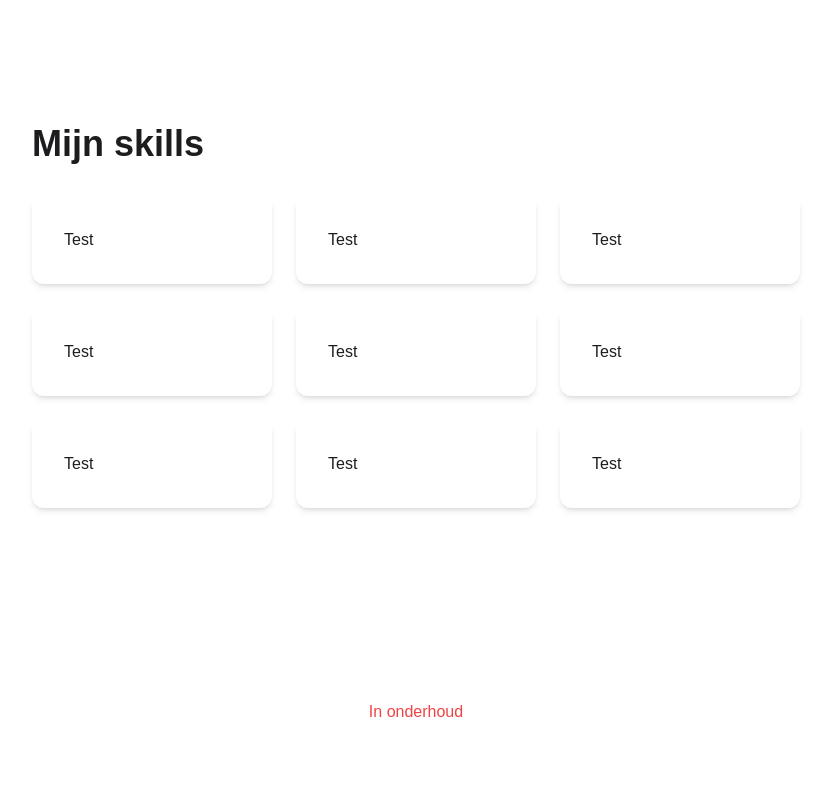
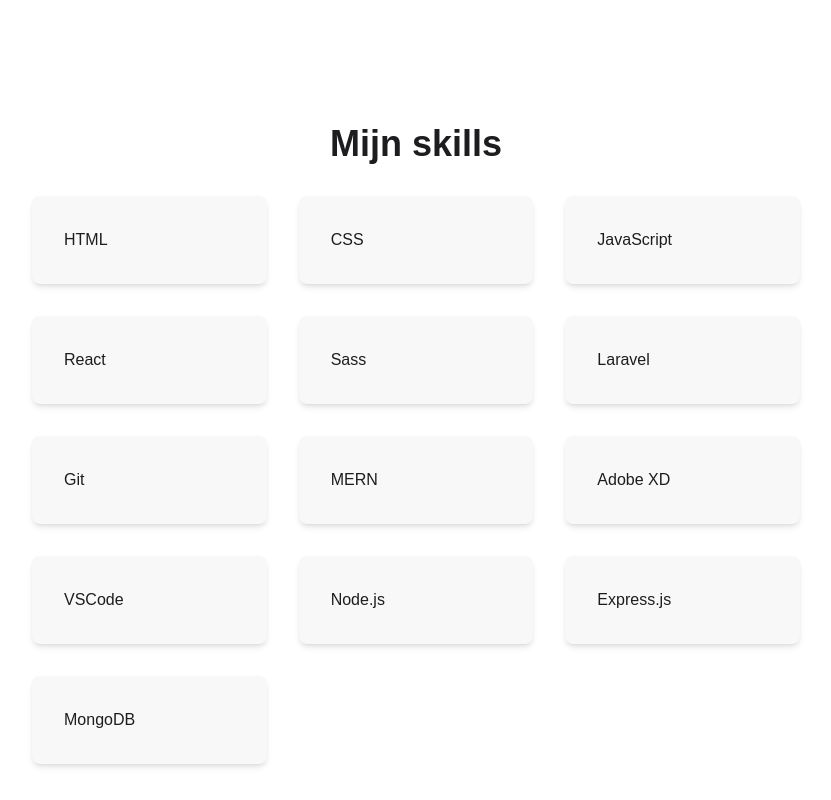
Before and after one commit to joeribreedveld/portfolio-website-v4, a Next.js app: page /about in a window 1280 px wide. Shown: the part 480-1280 px from the top of the page, without its empty margins (224-1055 px from the left). Built offline with nearby package versions, Linux system fonts and the light colour scheme.

Commit message:
feat(skills): skill array map and gray widgets

```diff
--- a/pages/about.tsx
+++ b/pages/about.tsx
@@ -1,13 +1,17 @@
 // Imports
 import type { NextPage } from "next"
-import { FaArrowRight } from "react-icons/fa"
+import skills from "../public/json/skills.json"
 import Link from "next/link"
 
 // Functions
 const About: NextPage = () => {
+	const skillList = skills.map((skill) => {
+		return <div className='shadow-md bg-[#f8f8f8] p-8 rounded-lg'>{skill.name}</div>
+	})
+
 	return (
-		<div className='page-padding-x page-padding-y flex flex-col gap-48'>
-			<section className='flex justify-center flex-col text-center'>
+		<div className='page-padding-x page-padding-y flex flex-col'>
+			<section className='flex justify-center flex-col text-center mb-48'>
 				<h2 className='text-4xl font-bold pb-8 text-primary'>Over mij</h2>
 				<p className='text-xl pb-6'>
 					Hallo mijn naam is Joeri Breedveld. Ik ben een Junior Full Stack Developer en ik woon in Amsterdam. Ik programmeer sinds 2021 en ik studeer ook Software Development bij
@@ -18,20 +22,9 @@ const About: NextPage = () => {
 				</Link>
 			</section>
 			<section className=''>
-				<h2 className='text-4xl font-bold pb-8 text-primary'>Mijn skills</h2>
-				<ul className='grid md:grid-cols-3 md:grid-rows-3 grid-cols-1 grid-rows-9 gap-6'>
-					<div className='shadow-md p-8 rounded-xl'>Test</div>
-					<div className='shadow-md p-8 rounded-xl'>Test</div>
-					<div className='shadow-md p-8 rounded-xl'>Test</div>
-					<div className='shadow-md p-8 rounded-xl'>Test</div>
-					<div className='shadow-md p-8 rounded-xl'>Test</div>
-					<div className='shadow-md p-8 rounded-xl'>Test</div>
-					<div className='shadow-md p-8 rounded-xl'>Test</div>
-					<div className='shadow-md p-8 rounded-xl'>Test</div>
-					<div className='shadow-md p-8 rounded-xl'>Test</div>
-				</ul>
+				<h2 className='text-4xl font-bold pb-8 text-primary text-center'>Mijn skills</h2>
+				<ul className='grid md:grid-cols-3 md:grid-rows-3 grid-cols-1 grid-rows-9 gap-8'>{skillList}</ul>
 			</section>
-			<p className='text-red-500 text-center'>In onderhoud</p>
 		</div>
 	)
 }
--- a/pages/projects/index.tsx
+++ b/pages/projects/index.tsx
@@ -2,7 +2,6 @@
 import type { NextPage } from "next"
 import { FaArrowRight } from "react-icons/fa"
 import projects from "../../public/json/projects.json"
-import { FiExternalLink, FiGithub } from "react-icons/fi"
 import { useRouter } from "next/router"
 
 // Functions
```
